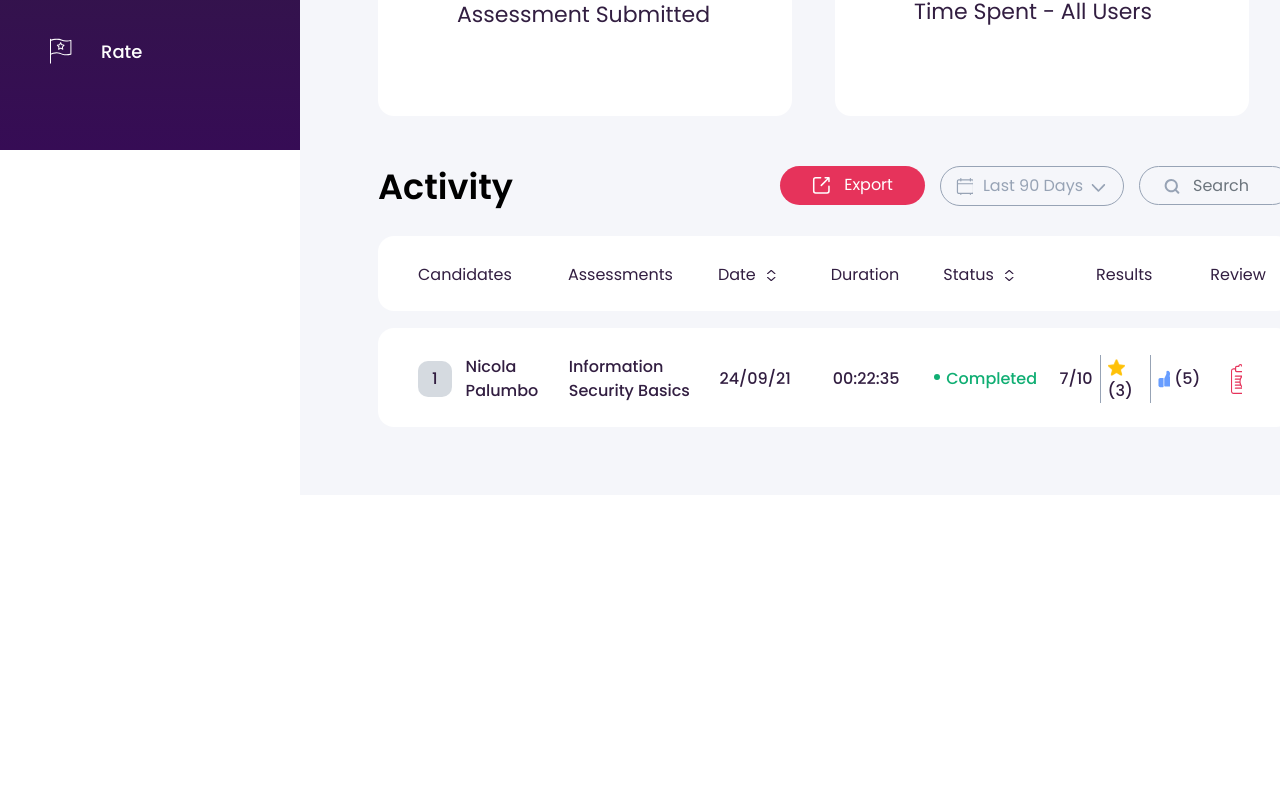
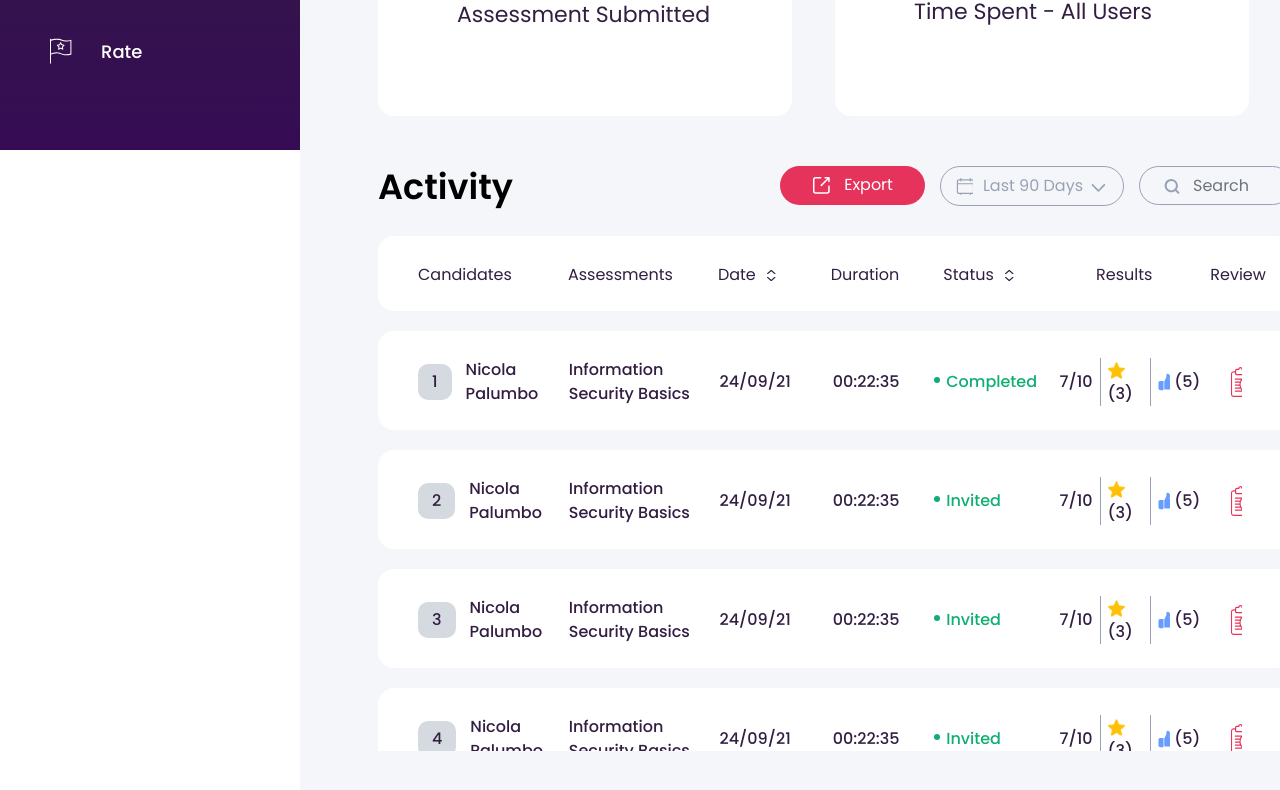
Before and after one commit to M-Faheem1/talentforgig, a React (Create React App) app: page / in a window 1280 px wide. Shown: the part 650-1440 px from the top of the page. Before the commit the page ends 1311 px from the top, so only its background shows below. Built offline with nearby package versions, Linux system fonts and the light colour scheme.

Commit message:
scrollbar added to the table

```diff
--- a/src/App.css
+++ b/src/App.css
@@ -245,6 +245,7 @@ body {
   background-color: #ffffff;
   border-radius: 1rem;
   padding: 1.6875rem 2.5rem 1.5rem;
+  margin-bottom: 1.25rem;
 }
 .activity .activity-table .table-head .table-row .status-cell span,
 .activity .activity-table .table-head .table-row .date-cell span {
@@ -253,12 +254,19 @@ body {
 .activity .activity-table .table-head .table-row .results-header-cell {
   padding-left: 2.5rem;
 }
+.activity .activity-table .table-body {
+  overflow-y: scroll;
+  scroll-behavior: auto;
+  height: 26.25rem;
+}
 .activity .activity-table .table-body .table-row {
   display: flex;
   background-color: #ffffff;
   padding: 1.6875rem 2.5rem 1.5rem;
   border-radius: 1rem;
-  margin-top: 1.0625rem;
+}
+.activity .activity-table .table-body .table-row:not(:last-of-type) {
+  margin-bottom: 1.25rem;
 }
 .activity .activity-table .table-body .table-row .table-cell {
   display: flex;
--- a/src/Components/pages/reports/ActivityTable.js
+++ b/src/Components/pages/reports/ActivityTable.js
@@ -17,6 +17,7 @@ function ActivityTable() {
           <div className='table-cell w-20 results-header-cell'>Results</div>
           <div className='table-cell w-5'>Review</div>
         </div>
+      </div>
       <div className='table-body'>
         <div className='table-row'>
           <div className='table-cell w-20 candidates-col'> <span>1</span> Nicola Palumbo</div>
@@ -27,6 +28,86 @@ function ActivityTable() {
           <div className='table-cell w-20 results-col'>7/10 <span> <SvgStarSvg /> (3) </span> <SvgLikeSvg className='like-svg'/> (5) </div>
           <div className='table-cell w-5 reviews-col'><SvgReviewSvg /></div>
         </div>
+        <div className='table-row'>
+          <div className='table-cell w-20 candidates-col'> <span>2</span> Nicola Palumbo</div>
+          <div className='table-cell w-20'>Information Security Basics</div>
+          <div className='table-cell w-15'>24/09/21</div>
+          <div className='table-cell w-15'>00:22:35</div>
+          <div className='table-cell w-15 status-cell'>Invited</div>
+          <div className='table-cell w-20 results-col'>7/10 <span> <SvgStarSvg /> (3) </span> <SvgLikeSvg className='like-svg'/> (5) </div>
+          <div className='table-cell w-5 reviews-col'><SvgReviewSvg /></div>
+        </div>
+        <div className='table-row'>
+          <div className='table-cell w-20 candidates-col'> <span>3</span> Nicola Palumbo</div>
+          <div className='table-cell w-20'>Information Security Basics</div>
+          <div className='table-cell w-15'>24/09/21</div>
+          <div className='table-cell w-15'>00:22:35</div>
+          <div className='table-cell w-15 status-cell'>Invited</div>
+          <div className='table-cell w-20 results-col'>7/10 <span> <SvgStarSvg /> (3) </span> <SvgLikeSvg className='like-svg'/> (5) </div>
+          <div className='table-cell w-5 reviews-col'><SvgReviewSvg /></div>
+        </div>
+        <div className='table-row'>
+          <div className='table-cell w-20 candidates-col'> <span>4</span> Nicola Palumbo</div>
+          <div className='table-cell w-20'>Information Security Basics</div>
+          <div className='table-cell w-15'>24/09/21</div>
+          <div className='table-cell w-15'>00:22:35</div>
+          <div className='table-cell w-15 status-cell'>Invited</div>
+          <div className='table-cell w-20 results-col'>7/10 <span> <SvgStarSvg /> (3) </span> <SvgLikeSvg className='like-svg'/> (5) </div>
+          <div className='table-cell w-5 reviews-col'><SvgReviewSvg /></div>
+        </div>
+        <div className='table-row'>
+          <div className='table-cell w-20 candidates-col'> <span>5</span> Nicola Palumbo</div>
+          <div className='table-cell w-20'>Information Security Basics</div>
+          <div className='table-cell w-15'>24/09/21</div>
+          <div className='table-cell w-15'>00:22:35</div>
+          <div className='table-cell w-15 status-cell'>Invited</div>
+          <div className='table-cell w-20 results-col'>7/10 <span> <SvgStarSvg /> (3) </span> <SvgLikeSvg className='like-svg'/> (5) </div>
+          <div className='table-cell w-5 reviews-col'><SvgReviewSvg /></div>
+        </div>
+        <div className='table-row'>
+          <div className='table-cell w-20 candidates-col'> <span>6</span> Nicola Palumbo</div>
+          <div className='table-cell w-20'>Information Security Basics</div>
+          <div className='table-cell w-15'>24/09/21</div>
+          <div className='table-cell w-15'>00:22:35</div>
+          <div className='table-cell w-15 status-cell'>Invited</div>
+          <div className='table-cell w-20 results-col'>7/10 <span> <SvgStarSvg /> (3) </span> <SvgLikeSvg className='like-svg'/> (5) </div>
+          <div className='table-cell w-5 reviews-col'><SvgReviewSvg /></div>
+        </div>
+        <div className='table-row'>
+          <div className='table-cell w-20 candidates-col'> <span>7</span> Nicola Palumbo</div>
+          <div className='table-cell w-20'>Information Security Basics</div>
+          <div className='table-cell w-15'>24/09/21</div>
+          <div className='table-cell w-15'>00:22:35</div>
+          <div className='table-cell w-15 status-cell'>Invited</div>
+          <div className='table-cell w-20 results-col'>7/10 <span> <SvgStarSvg /> (3) </span> <SvgLikeSvg className='like-svg'/> (5) </div>
+          <div className='table-cell w-5 reviews-col'><SvgReviewSvg /></div>
+        </div>
+        <div className='table-row'>
+          <div className='table-cell w-20 candidates-col'> <span>8</span> Nicola Palumbo</div>
+          <div className='table-cell w-20'>Information Security Basics</div>
+          <div className='table-cell w-15'>24/09/21</div>
+          <div className='table-cell w-15'>00:22:35</div>
+          <div className='table-cell w-15 status-cell'>Invited</div>
+          <div className='table-cell w-20 results-col'>7/10 <span> <SvgStarSvg /> (3) </span> <SvgLikeSvg className='like-svg'/> (5) </div>
+          <div className='table-cell w-5 reviews-col'><SvgReviewSvg /></div>
+        </div>
+        <div className='table-row'>
+          <div className='table-cell w-20 candidates-col'> <span>9</span> Nicola Palumbo</div>
+          <div className='table-cell w-20'>Information Security Basics</div>
+          <div className='table-cell w-15'>24/09/21</div>
+          <div className='table-cell w-15'>00:22:35</div>
+          <div className='table-cell w-15 status-cell'>Invited</div>
+          <div className='table-cell w-20 results-col'>7/10 <span> <SvgStarSvg /> (3) </span> <SvgLikeSvg className='like-svg'/> (5) </div>
+          <div className='table-cell w-5 reviews-col'><SvgReviewSvg /></div>
+        </div>
+        <div className='table-row'>
+          <div className='table-cell w-20 candidates-col'> <span>10</span> Nicola Palumbo</div>
+          <div className='table-cell w-20'>Information Security Basics</div>
+          <div className='table-cell w-15'>24/09/21</div>
+          <div className='table-cell w-15'>00:22:35</div>
+          <div className='table-cell w-15 status-cell'>Invited</div>
+          <div className='table-cell w-20 results-col'>7/10 <span> <SvgStarSvg /> (3) </span> <SvgLikeSvg className='like-svg'/> (5) </div>
+          <div className='table-cell w-5 reviews-col'><SvgReviewSvg /></div>
         </div>
       </div>
   </div>
--- a/src/assets/scss/_common.scss
+++ b/src/assets/scss/_common.scss
@@ -247,6 +247,7 @@ body {
         background-color: $bgWhite;
         border-radius: 1rem;
         padding: 1.6875rem 2.5rem 1.5rem;
+        margin-bottom: 1.25rem;
         .status-cell,
         .date-cell {
           span {
@@ -259,12 +260,17 @@ body {
       }
     }
     .table-body {
+      overflow-y: scroll;
+      scroll-behavior: auto;
+      height: 26.25rem;
       .table-row {
         display: flex;
         background-color: $bgWhite;
         padding: 1.6875rem 2.5rem 1.5rem;
         border-radius: 1rem;
-        margin-top: 1.0625rem;
+        &:not(:last-of-type) {
+          margin-bottom: 1.25rem;
+        }
         .table-cell {
           display: flex;
           align-items: center;
```
Also changed, not shown: 1 other file (tests, documents, lock files or other folders). Lines whose indentation alone changed are shown as unchanged.
